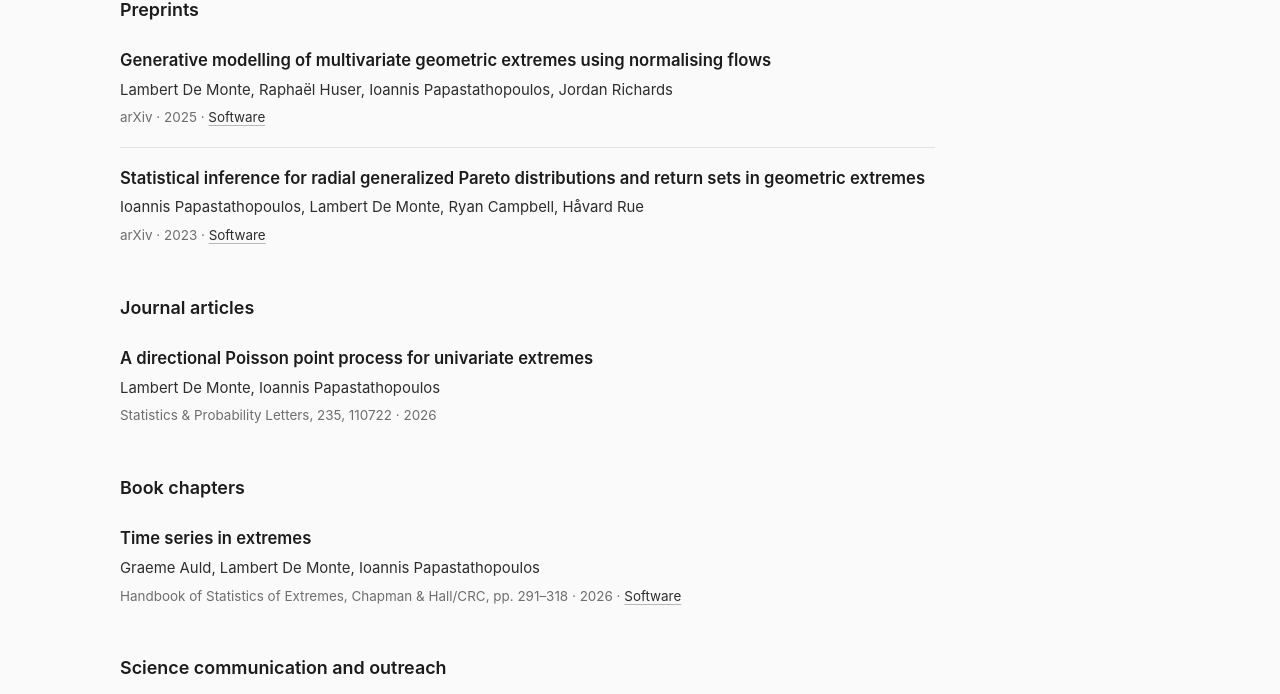
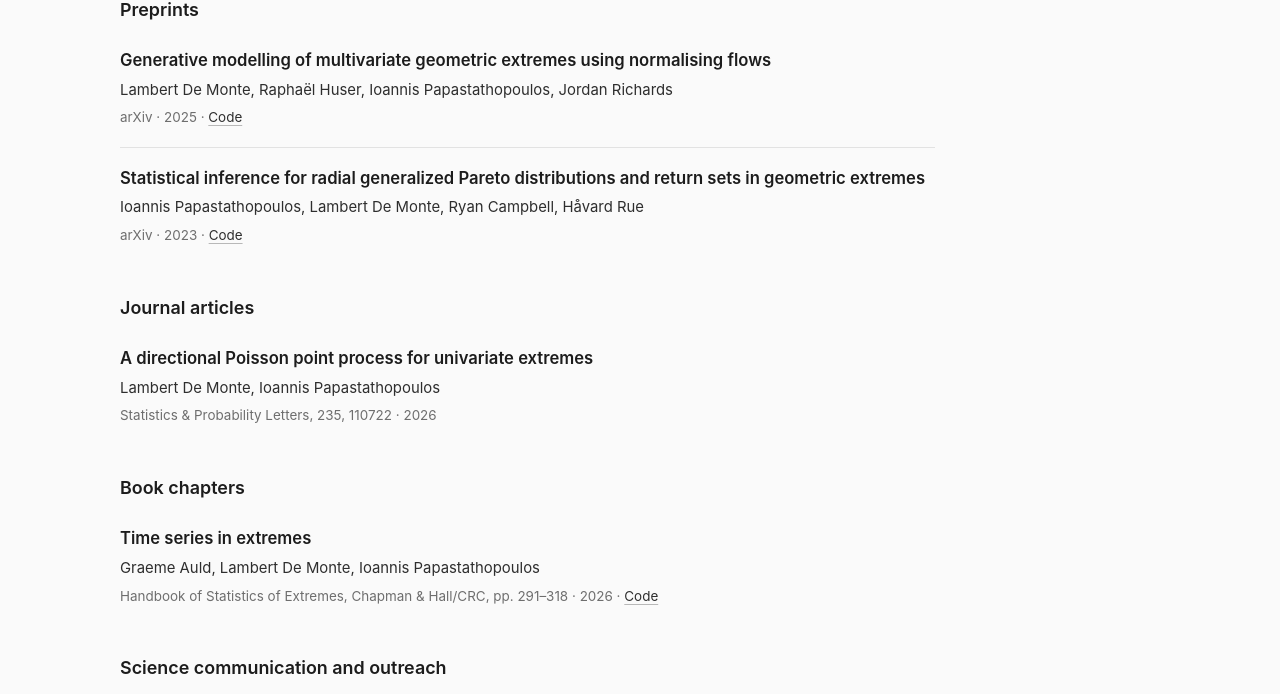
Before and after one commit to lambertdem/lambertdem.github.io, a Jekyll site: the page built from _pages/about.md, in a window 1280 px wide. Shown: the part 780-1474 px from the top of the page. Built offline with Jekyll 4.4.1, drawn with Linux system fonts in a browser that asks for light colours.

Commit message:
Code availability

```diff
--- a/_includes/publication-entry.html
+++ b/_includes/publication-entry.html
@@ -6,7 +6,7 @@
   {% if pub.authors %}<p class="pub-authors">{{ pub.authors }}</p>{% endif %}
   <p class="pub-meta">
     {% if pub.venue %}<span>{{ pub.venue }}</span> · {% endif %}<span>{{ pub.date | date: '%Y' }}</span>
-    {% if pub.softwareurl %} · <a href="{{ pub.softwareurl | relative_url }}">Software</a>{% endif %}
+    {% if pub.softwareurl %} · <a href="{{ pub.softwareurl | relative_url }}">Code</a>{% endif %}
     {% if pub.bibtexurl %} · <a href="{{ pub.bibtexurl }}">BibTeX</a>{% endif %}
   </p>
 </li>
--- a/_layouts/publication.html
+++ b/_layouts/publication.html
@@ -11,8 +11,8 @@ layout: default
   {{ content }}
   <ul class="link-row">
     {% if page.paperurl %}<li><a href="{{ page.paperurl }}">Read the paper</a></li>{% endif %}
-    {% if page.softwareurl %}<li><a href="{{ page.softwareurl | relative_url }}">Code</a></li>{% endif %}
     {% if page.bibtexurl %}<li><a href="{{ page.bibtexurl }}">BibTeX</a></li>{% endif %}
+    {% if page.softwareurl %}<li><a href="{{ page.softwareurl }}">Code</a></li>{% endif %}
     <li><a href="{{ '/#publications' | relative_url }}">All publications</a></li>
   </ul>
 </div>
```
